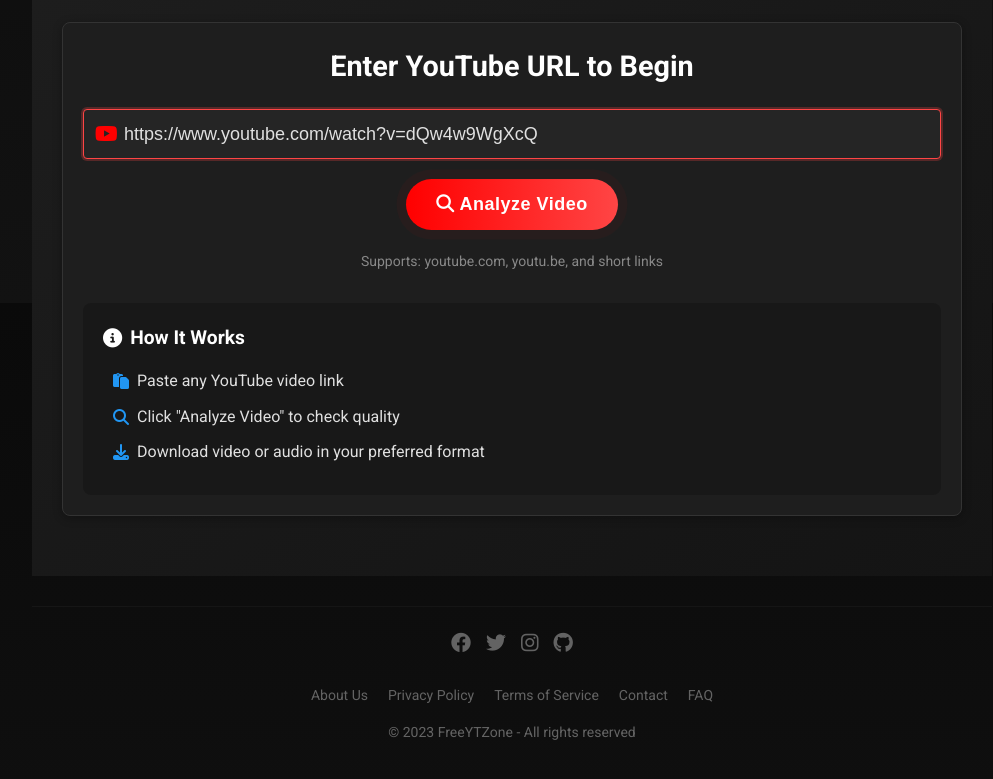
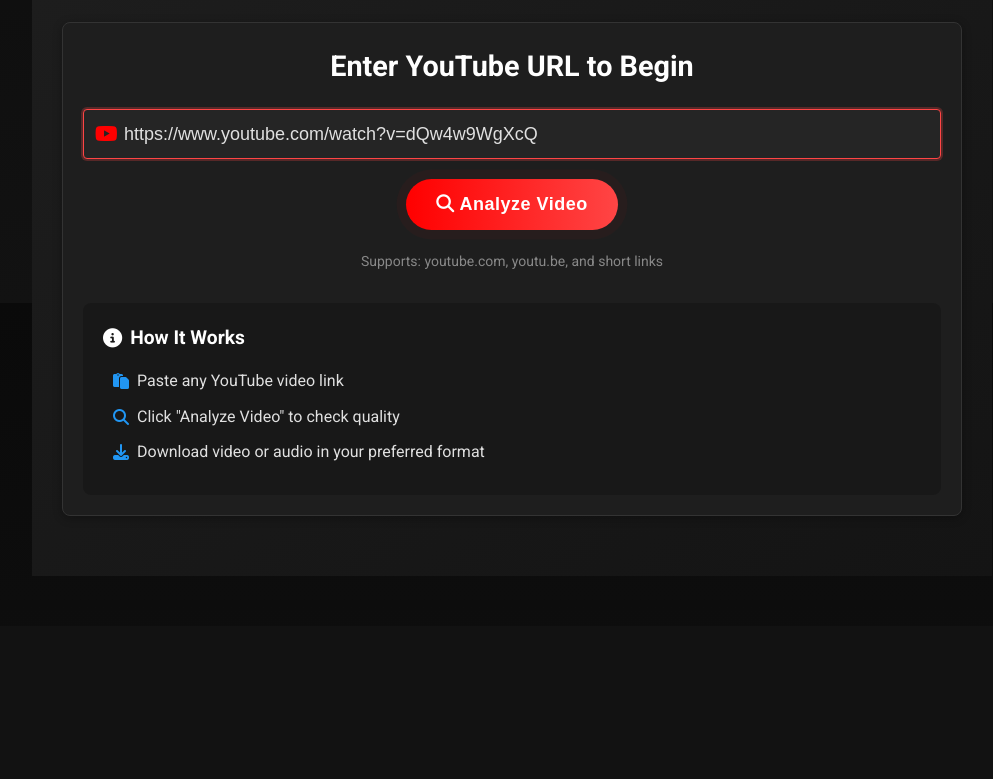
Before and after one commit to SandeshBro-ux/testing, a website: page public/index.html in a window 1280 px wide. Shown: the part 497-1276 px from the top of the page, without its empty margins (128-1121 px from the left). After the commit the page ends 1123 px from the top, so only its background shows below. Drawn offline with Linux system fonts and the light colour scheme.

Commit message:
Remove footer section and fix Analyze Video button functionality

```diff
--- a/public/index.html
+++ b/public/index.html
@@ -177,25 +177,6 @@
     </main>
 
     <div class="notification" id="notification"></div>
-
-    <footer>
-      <div class="footer-content">
-        <div class="social-links">
-          <a href="#" class="social-icon"><i class="fab fa-facebook"></i></a>
-          <a href="#" class="social-icon"><i class="fab fa-twitter"></i></a>
-          <a href="#" class="social-icon"><i class="fab fa-instagram"></i></a>
-          <a href="#" class="social-icon"><i class="fab fa-github"></i></a>
-        </div>
-        <div class="footer-links">
-          <a href="#">About Us</a>
-          <a href="#">Privacy Policy</a>
-          <a href="#">Terms of Service</a>
-          <a href="#">Contact</a>
-          <a href="#">FAQ</a>
-        </div>
-        <p>© 2023 FreeYTZone - All rights reserved</p>
-      </div>
-    </footer>
   </div>
 
   <div id="player"></div>
--- a/public/script.js
+++ b/public/script.js
@@ -39,8 +39,19 @@
     }
   });
 
+  // Direct click handler for the submit button
+  submitBtn.addEventListener('click', (e) => {
+    e.preventDefault();
+    processVideoRequest();
+  });
+
   form.addEventListener('submit', (e) => {
     e.preventDefault();
+    processVideoRequest();
+  });
+
+  // Function to process the video request
+  function processVideoRequest() {
     const url = urlInput.value.trim();
 
     // Check if it's a YouTube Shorts URL
@@ -49,6 +60,7 @@
     const videoId = extractVideoId(url);
     if (!videoId) {
       showResult('Invalid YouTube URL');
+      showNotification('Invalid YouTube URL. Please enter a valid YouTube link.', 'error');
       return;
     }
     currentVideoId = videoId;
@@ -78,7 +90,7 @@
         }
       });
     }
-  });
+  }
 
   // Event listeners for download buttons
   downloadMP4Button.addEventListener('click', () => {
--- a/public/style.css
+++ b/public/style.css
@@ -36,6 +36,7 @@
   max-width: 1000px;
   margin: 0 auto;
   padding: 20px;
+  padding-bottom: 50px;
 }
 
 /* Header */
@@ -658,59 +659,6 @@
   }
 }
 
-/* Footer */
-footer {
-  margin-top: 30px;
-  text-align: center;
-  color: #888;
-  font-size: 14px;
-  opacity: 0.7;
-  padding: 20px 0;
-  border-top: 1px solid rgba(255, 255, 255, 0.05);
-}
-
-.footer-content {
-  display: flex;
-  flex-direction: column;
-  align-items: center;
-  gap: 15px;
-}
-
-.social-links {
-  display: flex;
-  gap: 15px;
-  margin-bottom: 10px;
-}
-
-.social-icon {
-  color: #888;
-  font-size: 20px;
-  transition: all 0.3s ease;
-}
-
-.social-icon:hover {
-  color: var(--highlight-color);
-  transform: translateY(-3px);
-}
-
-.footer-links {
-  display: flex;
-  gap: 20px;
-  flex-wrap: wrap;
-  justify-content: center;
-}
-
-.footer-links a {
-  color: #888;
-  text-decoration: none;
-  transition: color 0.3s ease;
-}
-
-.footer-links a:hover {
-  color: var(--text-color);
-  text-decoration: underline;
-}
-
 /* Media queries */
 @media (min-width: 768px) {
   .video-info-container {
```
